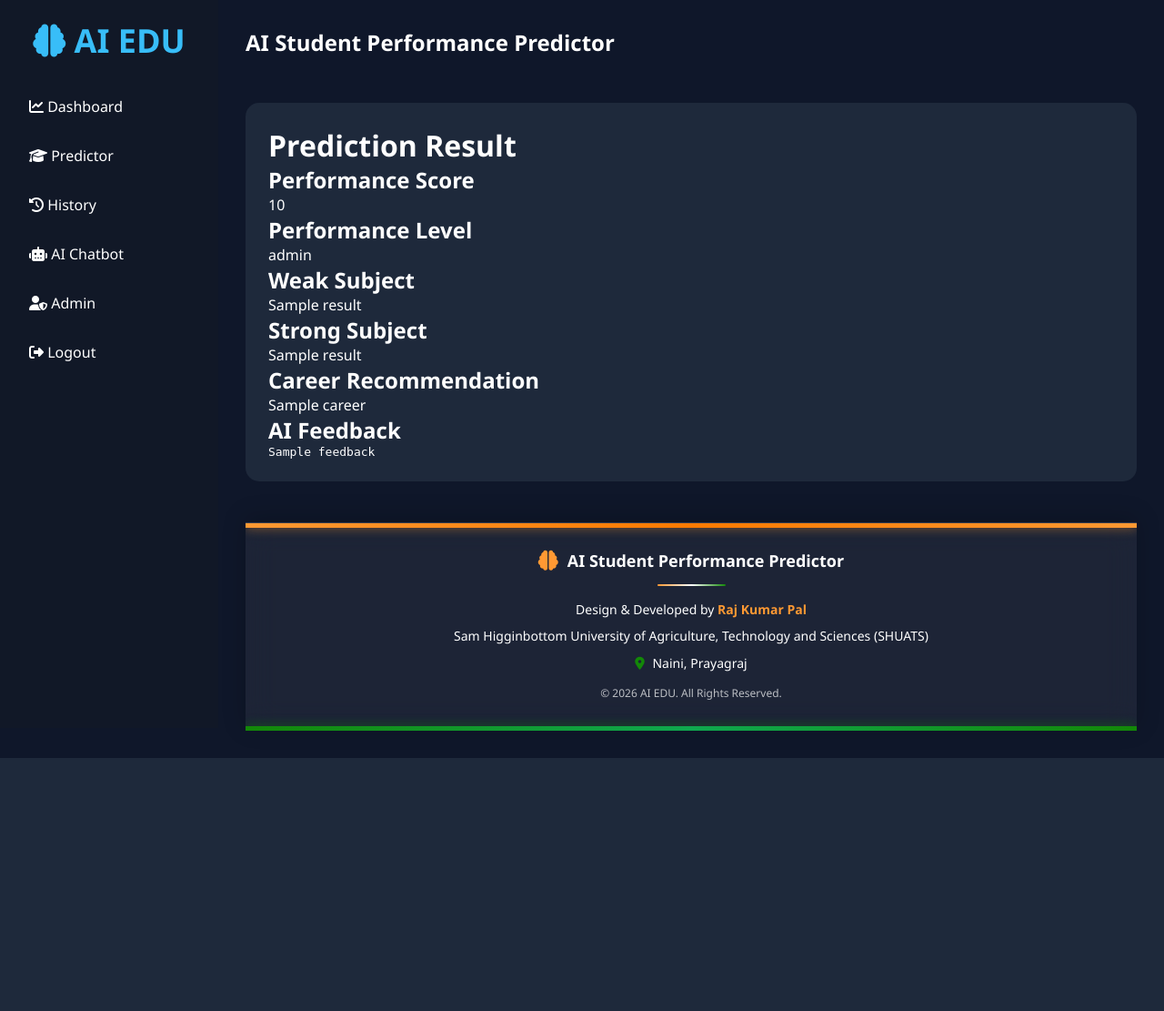
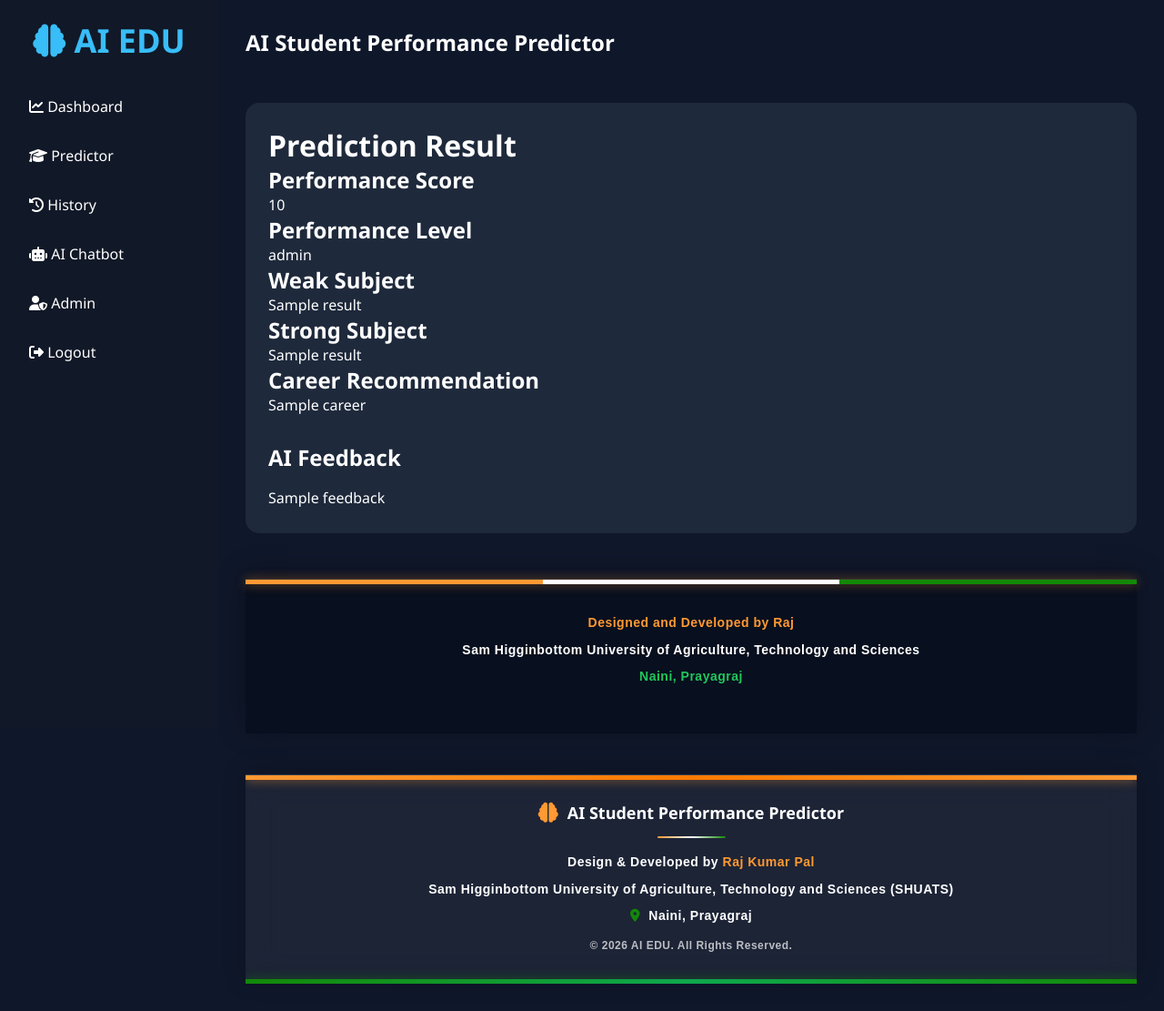
Before and after one commit to Rajkumar333524/AI-performance-predict-guide, a Flask app: template templates/report.html in a window 1280 px wide. Shown: the whole page at 91% size. Before the commit the page ends 833 px from the top, so only its background shows below. Run offline with Flask 3, Linux system fonts and the light colour scheme; the template is opened without the code that fills it: most values are stand-ins (such as "Sample title", 1, 10 or a date in 2020); parts of the project's set-up code (start-up, migrations or seed data) failed here and were passed over.

Commit message:
Update report.html

```diff
--- a/templates/report.html
+++ b/templates/report.html
@@ -9,62 +9,235 @@
     <div class="result-grid">
 
         <div class="result-card">
-
             <h2>Performance Score</h2>
-
             <p>{{ result.score }}</p>
-
         </div>
 
         <div class="result-card">
-
             <h2>Performance Level</h2>
-
             <p>{{ result.level }}</p>
-
         </div>
 
         <div class="result-card">
-
             <h2>Weak Subject</h2>
-
             <p>{{ result.weak_subject }}</p>
-
         </div>
 
         <div class="result-card">
-
             <h2>Strong Subject</h2>
-
             <p>{{ result.strong_subject }}</p>
-
         </div>
 
         <div class="result-card">
-
             <h2>Career Recommendation</h2>
-
             <p>{{ result.career }}</p>
-
         </div>
 
     </div>
 
+
+    <!-- AI FEEDBACK -->
+
     <div class="ai-feedback">
 
-    <h2>AI Feedback</h2>
+        <h2>AI Feedback</h2>
 
-    {% if "Error" in feedback %}
-        <p>
-            Student performance analyzed successfully.
-            Keep improving your weak subjects and study regularly.
-        </p>
-    {% else %}
-        <pre>{{ feedback }}</pre>
-    {% endif %}
+        {% if "Error" in feedback %}
+
+            <p>
+                Student performance analyzed successfully.
+                Keep improving your weak subjects and study regularly.
+            </p>
+
+        {% else %}
+
+            <pre>{{ feedback }}</pre>
+
+        {% endif %}
+
+    </div>
 
 </div>
 
-</div>
+
+<!-- =========================
+        PREMIUM FOOTER
+========================= -->
+
+<footer class="premium-footer">
+
+    <div class="footer-line"></div>
+
+    <div class="footer-content">
+
+        <p class="saffron">
+            Designed and Developed by Raj
+        </p>
+
+        <p class="white">
+            Sam Higginbottom University of Agriculture,
+            Technology and Sciences
+        </p>
+
+        <p class="green">
+            Naini, Prayagraj
+        </p>
+
+    </div>
+
+</footer>
+
+
+<style>
+
+/* =========================
+   PREMIUM FOOTER
+========================= */
+
+.premium-footer {
+    width: 100%;
+    margin-top: 50px;
+
+    background: rgba(8, 15, 30, 0.95);
+
+    border-top: 1px solid rgba(255, 255, 255, 0.1);
+
+    text-align: center;
+
+    padding-bottom: 25px;
+
+    box-shadow:
+        0 -5px 30px rgba(0, 0, 0, 0.3);
+}
+
+
+/* TRICOLOR TOP LINE */
+
+.footer-line {
+    width: 100%;
+    height: 5px;
+
+    background: linear-gradient(
+        90deg,
+        #FF9933 0%,
+        #FF9933 33.33%,
+        #FFFFFF 33.33%,
+        #FFFFFF 66.66%,
+        #138808 66.66%,
+        #138808 100%
+    );
+
+    box-shadow:
+        0 0 12px rgba(255, 153, 51, 0.5);
+}
+
+
+/* FOOTER CONTENT */
+
+.footer-content {
+    padding: 20px 15px 5px;
+}
+
+
+.footer-content p {
+    margin: 7px 0;
+
+    font-family: Arial, sans-serif;
+
+    font-weight: 600;
+
+    letter-spacing: 0.5px;
+}
+
+
+/* SAFFRON TEXT */
+
+.saffron {
+    color: #FF9933;
+    font-size: 21px;
+}
+
+
+/* WHITE TEXT */
+
+.white {
+    color: #FFFFFF;
+    font-size: 18px;
+}
+
+
+/* GREEN TEXT */
+
+.green {
+    color: #20c75a;
+    font-size: 19px;
+}
+
+
+/* FOOTER HOVER GLOW */
+
+.premium-footer:hover .footer-line {
+
+    box-shadow:
+        0 0 20px rgba(255, 153, 51, 0.7),
+        0 0 30px rgba(19, 136, 8, 0.3);
+}
+
+
+/* =========================
+   AI FEEDBACK
+========================= */
+
+.ai-feedback {
+    margin-top: 30px;
+}
+
+.ai-feedback h2 {
+    margin-bottom: 15px;
+}
+
+.ai-feedback pre {
+    white-space: pre-wrap;
+    word-wrap: break-word;
+    overflow-wrap: break-word;
+
+    font-family: inherit;
+    line-height: 1.7;
+
+    margin: 0;
+}
+
+
+/* =========================
+   MOBILE RESPONSIVE
+========================= */
+
+@media (max-width: 600px) {
+
+    .premium-footer {
+        margin-top: 35px;
+        padding-bottom: 18px;
+    }
+
+    .footer-content {
+        padding: 16px 10px 3px;
+    }
+
+    .saffron {
+        font-size: 17px;
+    }
+
+    .white {
+        font-size: 14px;
+        line-height: 1.5;
+    }
+
+    .green {
+        font-size: 16px;
+    }
+
+}
+
+</style>
 
 {% endblock %}
```
